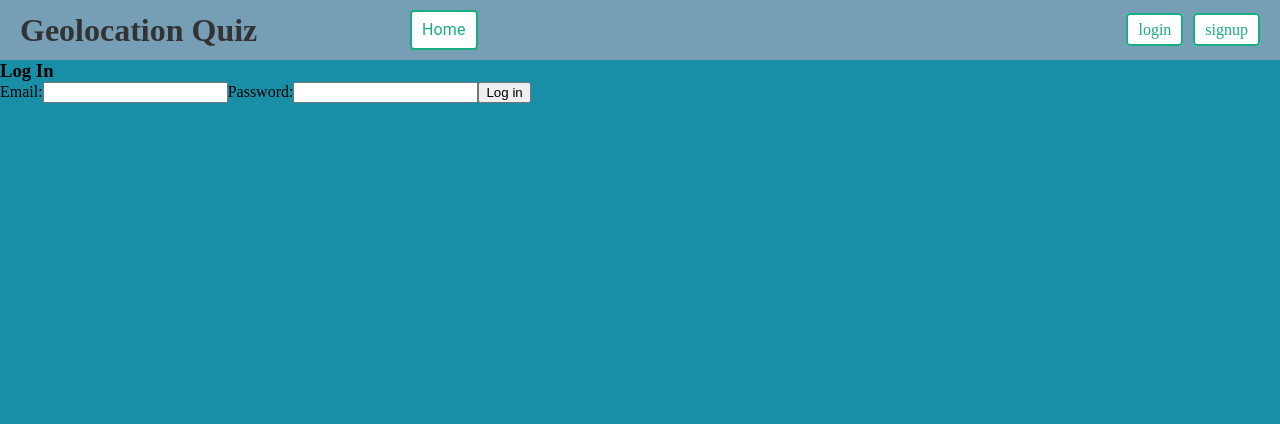
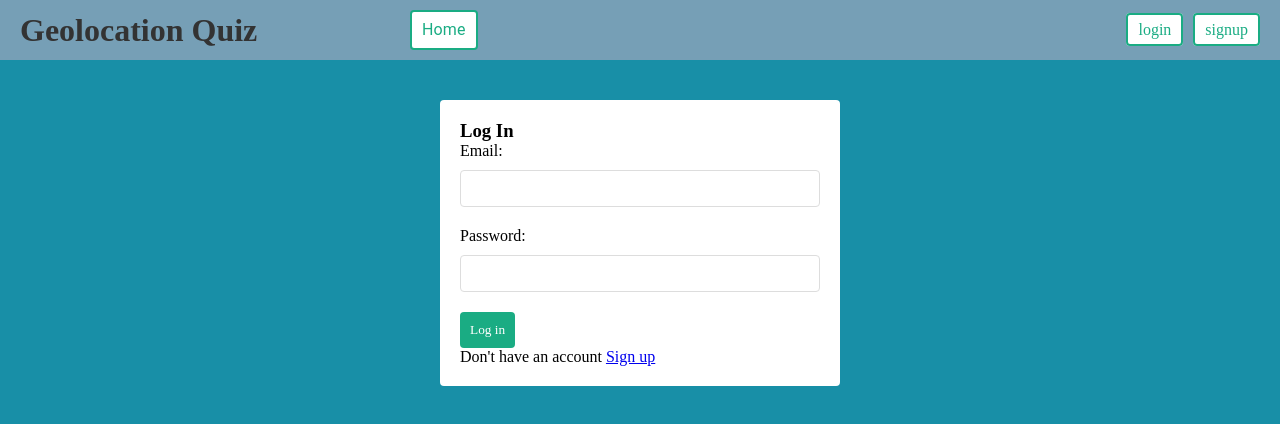
Before and after one commit to Alfredoeb9/geolocation-quiz-frontend, a React (Create React App) app: page /login in a window 1280 px wide. Shown: the top 424 px of the page. Built offline with nearby package versions, Linux system fonts and the light colour scheme; no server answers.

Commit message:
[css] added styling to login form and sign up form

```diff
--- a/src/index.css
+++ b/src/index.css
@@ -76,3 +76,46 @@ nav a {
   font-size: 1em;
   text-decoration: none;
 }
+
+label,
+input {
+  display: block;
+}
+input {
+  padding: 10px;
+  margin-top: 10px;
+  margin-bottom: 20px;
+  width: 100%;
+  border: 1px solid #ddd;
+  border-radius: 4px;
+  box-sizing: border-box;
+}
+form button {
+  background: var(--primary);
+  border: 0;
+  color: #fff;
+  padding: 10px;
+  font-family: "Poppins";
+  border-radius: 4px;
+  cursor: pointer;
+}
+div.error {
+  padding: 10px;
+  background: #ffefef;
+  border: 1px solid var(--error);
+  color: var(--error);
+  border-radius: 4px;
+  margin: 20px 0;
+}
+input.error {
+  border: 1px solid var(--error);
+}
+
+form.signup,
+div.login {
+  max-width: 400px;
+  margin: 40px auto;
+  padding: 20px;
+  background: #fff;
+  border-radius: 4px;
+}
--- a/src/pages/Home.jsx
+++ b/src/pages/Home.jsx
@@ -23,13 +23,13 @@ function Home() {
           <Link to={"/geoquiz"}>Challenges</Link>
         </div>
         <div className="products__challenges">
-          <Link to={"/geoquiz"}>Challenges</Link>
+          <Link to={"/geoquiz"}>Facts and Stats</Link>
         </div>
         <div className="products__challenges">
-          <Link to={"/geoquiz"}>Challenges</Link>
+          <Link to={"/geoquiz"}>Map</Link>
         </div>
         <div className="products__challenges">
-          <Link to={"/geoquiz"}>Challenges</Link>
+          <Link to={"/"}>Coming Up</Link>
         </div>
       </div>
     </div>
--- a/src/pages/login/Login.jsx
+++ b/src/pages/login/Login.jsx
@@ -64,12 +64,12 @@ function Login() {
   };
 
   return (
-    <>
+    <div className="login">
       {isLoading || spinnerLoading ? (
         <CircularIndeterminate />
       ) : (
-        <>
-          <form className="login" onSubmit={handleSubmit}>
+        <div className="login__container">
+          <form className="login__form" onSubmit={handleSubmit}>
             <h3>Log In</h3>
 
             <label>Email:</label>
@@ -93,26 +93,22 @@ function Login() {
           </form>
 
           {verifyEmail && (
-            <div className="">
-              <span className="">Your email is not verified.</span>
+            <div className="login__verify">
+              <span className="login__verify__span">
+                Your email is not verified.
+              </span>
               Please click on the Verify Email link in the email registered
               with.
               <br />
               {/* <button onClick={resendEmail}>RESEND EMAIL</button> */}
             </div>
           )}
-        </>
+        </div>
       )}
-      {/* {!message ? ( */}
-
-      {/* ) : (
-        <div id="signIn__btn">
-          <p>Please verify account!</p>
-          <br />
-          <p>Don't have an account?</p> <Link to={"/signup"}>Sign Up</Link>
-        </div>
-      )} */}
-    </>
+      <p>
+        Don't have an account <Link to={"/login"}>Sign up</Link>
+      </p>
+    </div>
   );
 }
 
```
